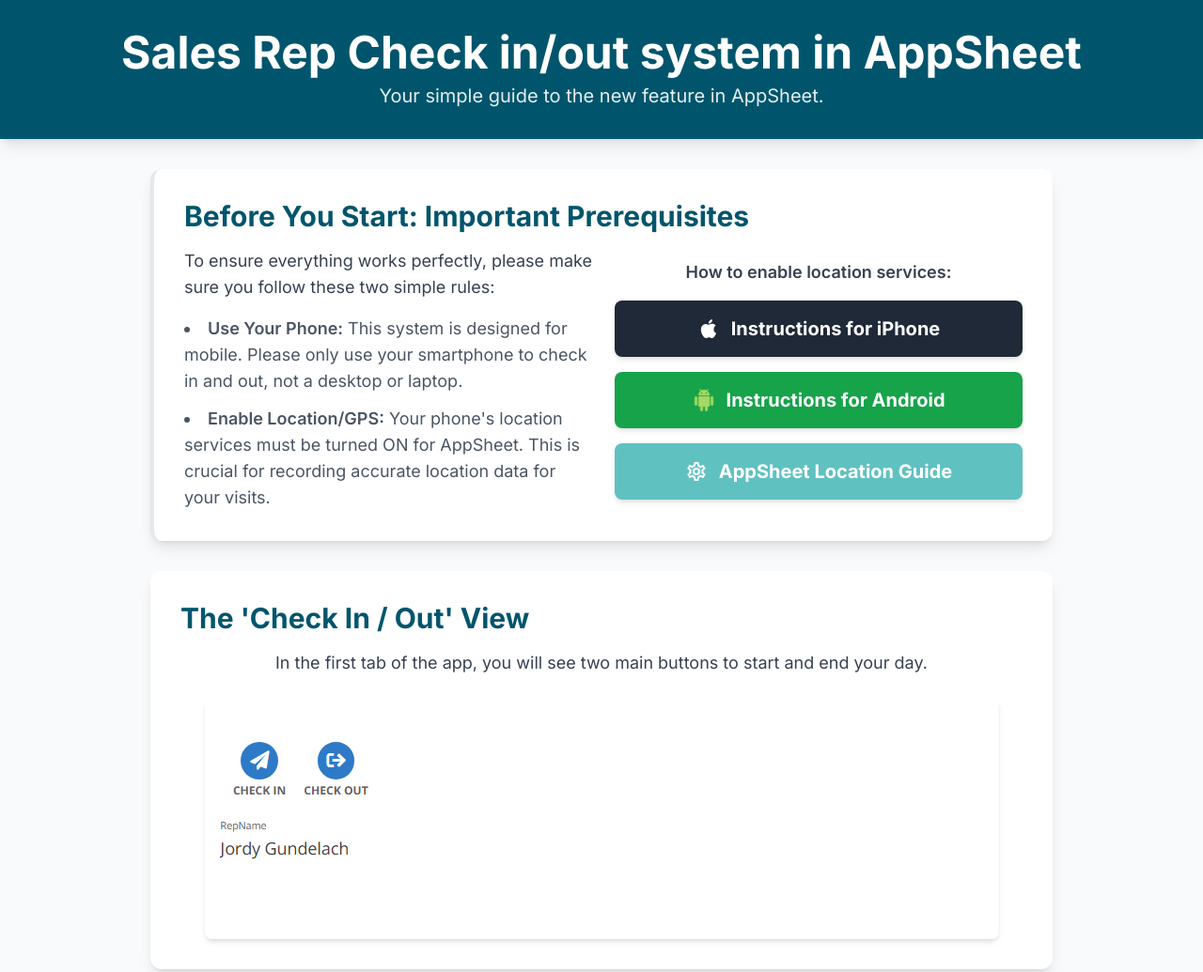
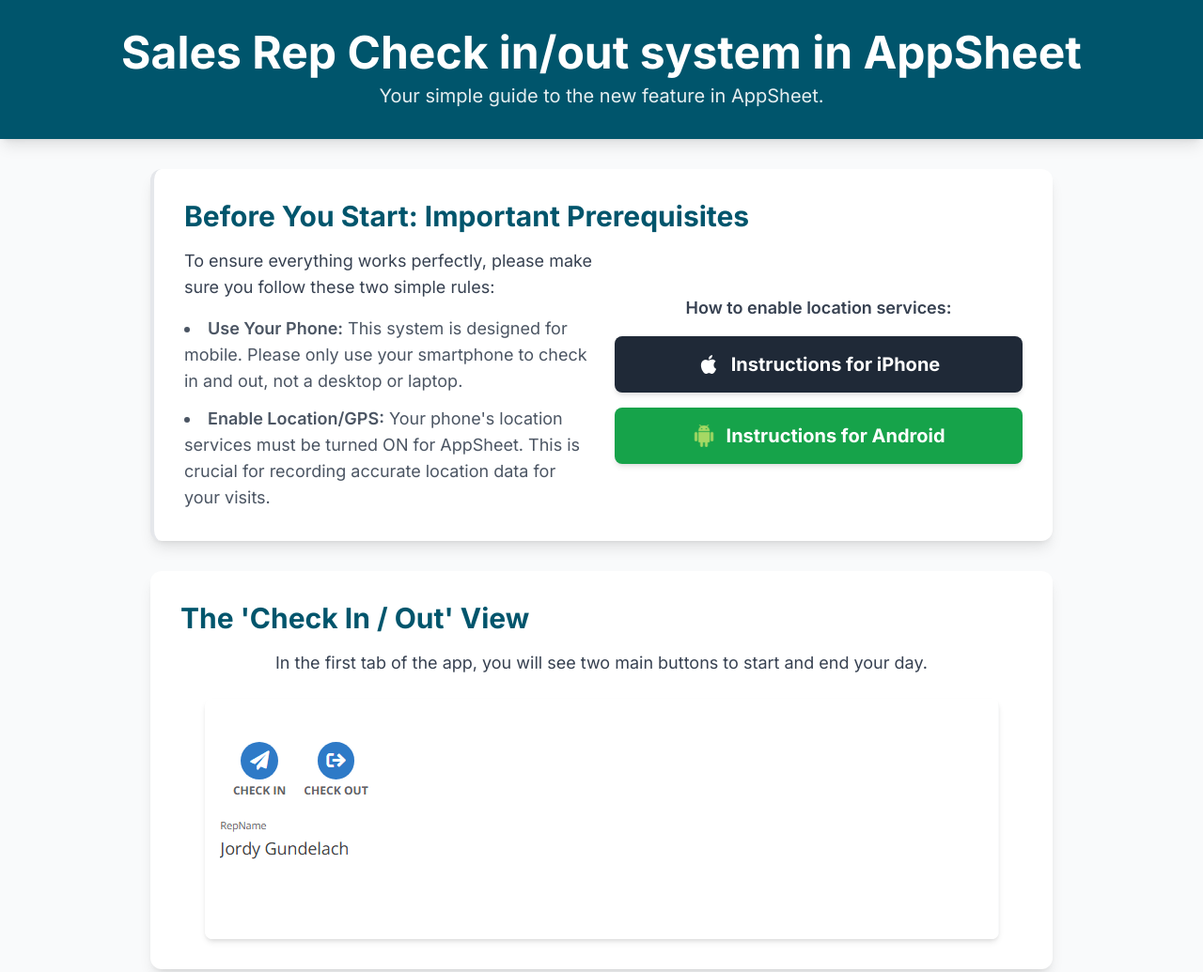
Before and after one commit to enlightenpress/enlightenpress, a plain HTML site: page checkin_system/checkin_system.html in a window 1280 px wide. Shown: the top 1035 px of the page at 94% size. Drawn offline with nearby package versions, Linux system fonts and the light colour scheme.

Commit message:
Update checkin_system.html

```diff
--- a/checkin_system/checkin_system.html
+++ b/checkin_system/checkin_system.html
@@ -75,7 +75,7 @@
                 </div>
                 <div class="flex flex-col justify-center space-y-3 sm:space-y-4">
                     <p class="text-center font-semibold text-gray-700 text-base sm:text-lg">How to enable location services:</p>
-                    <a href="https://support.apple.com/en-us/111723" target="_blank" class="btn-enhanced flex items-center justify-center w-full text-center bg-gray-800 text-white font-bold py-3 sm:py-4 px-4 sm:px-6 rounded-lg hover:bg-gray-700 transition-all min-h-[48px]">
+                    <a href="https://support.apple.com/en-us/102647" target="_blank" class="btn-enhanced flex items-center justify-center w-full text-center bg-gray-800 text-white font-bold py-3 sm:py-4 px-4 sm:px-6 rounded-lg hover:bg-gray-700 transition-all min-h-[48px]">
                         <svg class="w-5 h-5 sm:w-6 sm:h-6 mr-2 sm:mr-3 icon-bounce flex-shrink-0" viewBox="0 0 24 24" fill="currentColor">
                             <path d="M18.71 19.5C17.88 20.74 17 21.95 15.66 21.97C14.32 22 13.89 21.18 12.37 21.18C10.84 21.18 10.37 21.95 9.09997 22C7.78997 22.05 6.79997 20.68 5.95997 19.47C4.24997 17 2.93997 12.45 4.69997 9.39C5.56997 7.87 7.13997 6.91 8.81997 6.88C10.1 6.86 11.32 7.75 12.11 7.75C12.89 7.75 14.37 6.68 15.92 6.84C16.57 6.87 18.39 7.1 19.56 8.82C19.47 8.88 17.39 10.1 17.41 12.63C17.44 15.65 20.06 16.66 20.09 16.67C20.06 16.74 19.67 18.11 18.71 19.5ZM13 3.5C13.73 2.67 14.94 2.04 15.94 2C16.07 3.17 15.6 4.35 14.9 5.19C14.21 6.04 13.07 6.7 11.95 6.61C11.8 5.46 12.36 4.26 13 3.5Z"/>
                         </svg>
@@ -85,12 +85,7 @@
                         <img src="images/android.png" alt="Android" class="w-5 h-5 sm:w-6 sm:h-6 mr-2 sm:mr-3 icon-bounce flex-shrink-0">
                         <span class="text-base sm:text-xl">Instructions for Android</span>
                     </a>
-                    <a href="https://support.google.com/appsheet/answer/10107276" target="_blank" class="btn-enhanced flex items-center justify-center w-full text-center bg-secondary text-white font-bold py-3 sm:py-4 px-4 sm:px-6 rounded-lg hover-bg-primary-dark transition-all min-h-[48px]">
-                        <svg class="w-5 h-5 sm:w-6 sm:h-6 mr-2 sm:mr-3 icon-bounce flex-shrink-0" viewBox="0 0 24 24" fill="currentColor">
-                            <path d="M12,8A4,4 0 0,1 16,12A4,4 0 0,1 12,16A4,4 0 0,1 8,12A4,4 0 0,1 12,8M12,10A2,2 0 0,0 10,12A2,2 0 0,0 12,14A2,2 0 0,0 14,12A2,2 0 0,0 12,10M10,22C9.75,22 9.54,21.82 9.5,21.58L9.13,18.93C8.5,18.68 7.96,18.34 7.44,17.94L4.95,18.95C4.73,19.03 4.46,18.95 4.34,18.73L2.34,15.27C2.21,15.05 2.27,14.78 2.46,14.63L4.57,12.97L4.5,12L4.57,11L2.46,9.37C2.27,9.22 2.21,8.95 2.34,8.73L4.34,5.27C4.46,5.05 4.73,4.96 4.95,5.05L7.44,6.05C7.96,5.66 8.5,5.32 9.13,5.07L9.5,2.42C9.54,2.18 9.75,2 10,2H14C14.25,2 14.46,2.18 14.5,2.42L14.87,5.07C15.5,5.32 16.04,5.66 16.56,6.05L19.05,5.05C19.27,4.96 19.54,5.05 19.66,5.27L21.66,8.73C21.79,8.95 21.73,9.22 21.54,9.37L19.43,11L19.5,12L19.43,13L21.54,14.63C21.73,14.78 21.79,15.05 21.66,15.27L19.66,18.73C19.54,18.95 19.27,19.04 19.05,18.95L16.56,17.95C16.04,18.34 15.5,18.68 14.87,18.93L14.5,21.58C14.46,21.82 14.25,22 14,22H10M11.25,4L10.88,6.61C9.68,6.86 8.62,7.5 7.85,8.39L5.44,7.35L4.69,8.65L6.8,10.2C6.4,11.37 6.4,12.64 6.8,13.8L4.68,15.36L5.43,16.66L7.86,15.62C8.63,16.5 9.68,17.14 10.87,17.38L11.24,20H12.76L13.13,17.39C14.32,17.14 15.37,16.5 16.14,15.62L18.57,16.66L19.32,15.36L17.2,13.81C17.6,12.64 17.6,11.37 17.2,10.2L19.31,8.65L18.56,7.35L16.15,8.39C15.38,7.5 14.32,6.86 13.12,6.62L12.75,4H11.25Z"/>
-                        </svg>
-                        <span class="text-base sm:text-xl">AppSheet Location Guide</span>
-                    </a>
+
                 </div>
             </div>
         </section>
```
